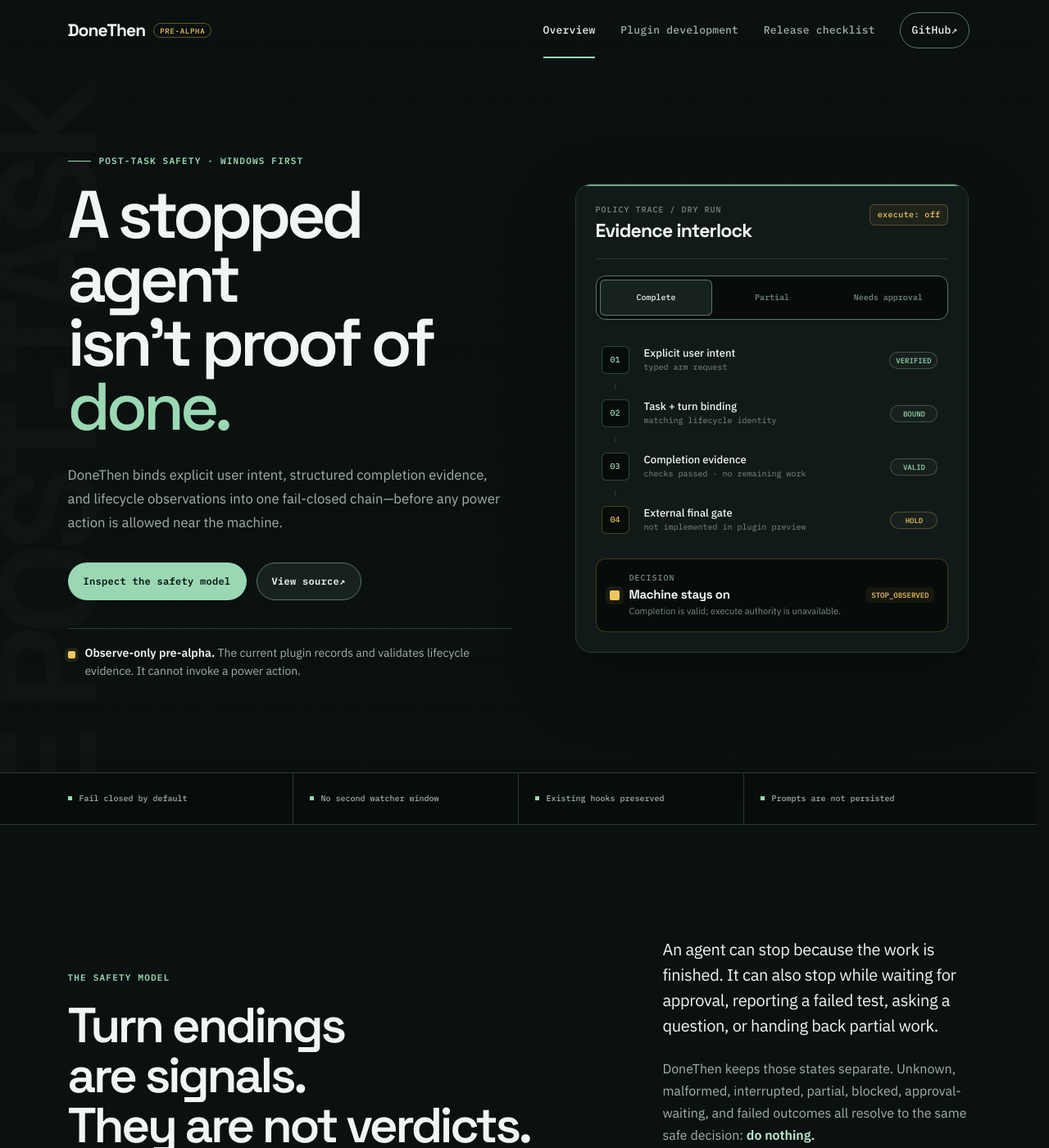
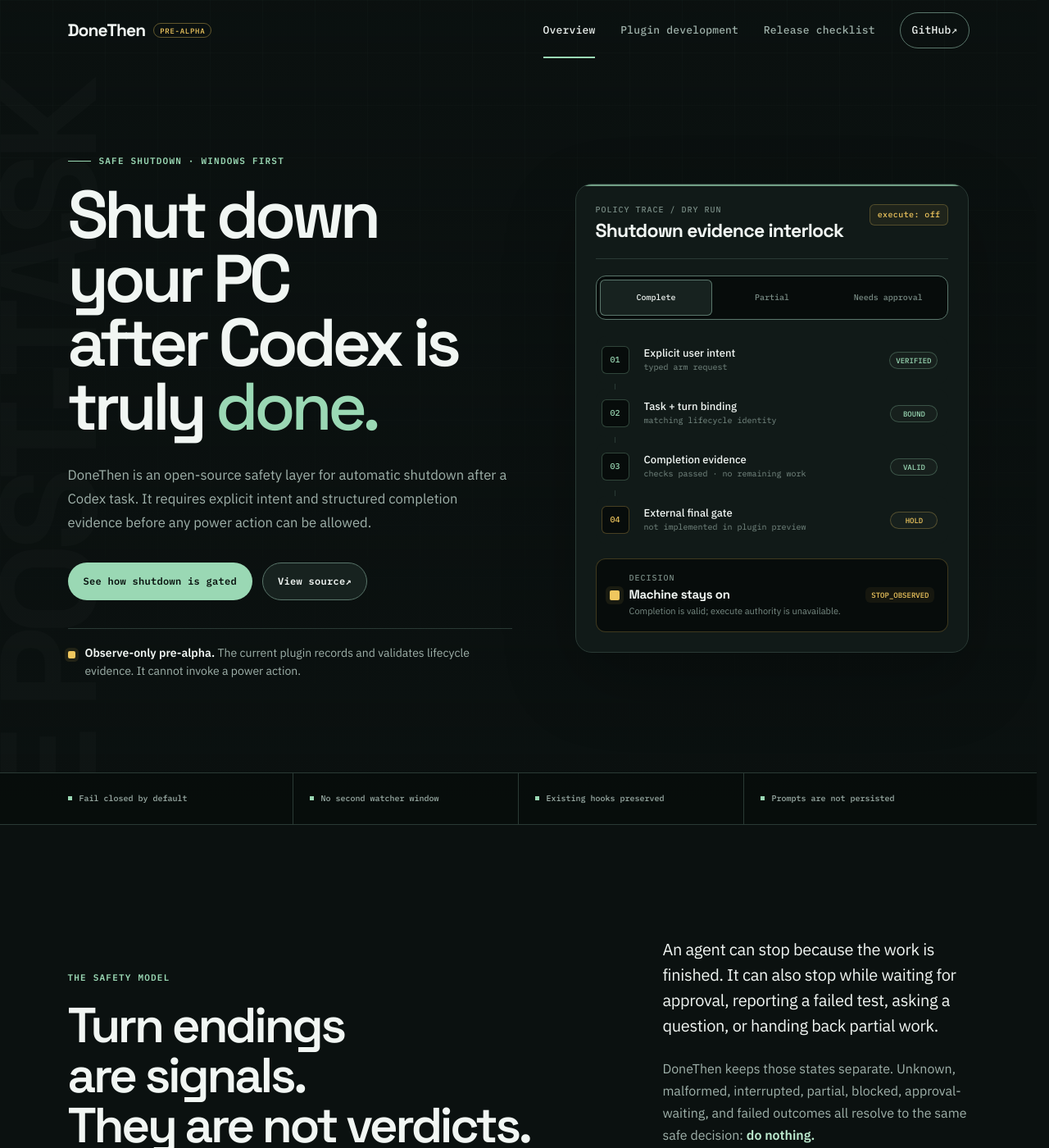
Before and after one commit to andyandymike/done-then, a Jekyll site: the page built from docs/index.html, in a window 1280 px wide and 1400 px high. Shown: the whole window at 82% size. Built offline with Jekyll 4.4.1, drawn with Linux system fonts in a browser that asks for light colours; some of the changed text lies outside the part shown.

Commit message:
Clarify the Pages hero

```diff
--- a/docs/_config.yml
+++ b/docs/_config.yml
@@ -1,5 +1,5 @@
 title: DoneThen
-description: A fail-closed safety layer for post-task actions in coding-agent workflows.
+description: Open-source Windows safety for shutting down your PC only after a Codex task is genuinely complete.
 url: https://andyandymike.github.io
 baseurl: /done-then
 lang: en
--- a/docs/_layouts/default.html
+++ b/docs/_layouts/default.html
@@ -73,7 +73,7 @@
       <div class="container-inner footer-inner">
         <div>
           <a class="wordmark wordmark--footer" href="{{ '/' | relative_url }}">DoneThen</a>
-          <p>Safe post-task actions for coding agents.</p>
+          <p>Safe shutdown after coding-agent tasks.</p>
         </div>
         <nav class="footer-links" aria-label="Project links">
           <a href="https://github.com/andyandymike/done-then">Source <span aria-hidden="true">↗</span></a>
--- a/docs/assets/css/site.css
+++ b/docs/assets/css/site.css
@@ -1546,7 +1546,7 @@
   }
 
   .hero-copy h1 {
-    font-size: clamp(3.05rem, 15vw, 4.2rem);
+    font-size: clamp(2.45rem, 13vw, 3.3rem);
   }
 
   .hero-lede {
--- a/docs/index.html
+++ b/docs/index.html
@@ -1,22 +1,22 @@
 ---
 layout: default
 title: DoneThen
-description: A fail-closed safety layer for actions that should happen only after a coding task is genuinely complete.
+description: Open-source Windows safety for shutting down your PC only after a Codex task is genuinely complete.
 home: true
 ---
 
 <section class="hero">
   <div class="container-inner hero-grid">
     <div class="hero-copy">
-      <p class="eyebrow"><span class="eyebrow-line" aria-hidden="true"></span> Post-task safety · Windows first</p>
-      <h1>A stopped agent<br>isn’t proof of <em>done.</em></h1>
+      <p class="eyebrow"><span class="eyebrow-line" aria-hidden="true"></span> Safe shutdown · Windows first</p>
+      <h1>Shut down your PC<br>after Codex is<br>truly <em>done.</em></h1>
       <p class="hero-lede">
-        DoneThen binds explicit user intent, structured completion evidence, and
-        lifecycle observations into one fail-closed chain—before any power
-        action is allowed near the machine.
+        DoneThen is an open-source safety layer for automatic shutdown after a
+        Codex task. It requires explicit intent and structured completion
+        evidence before any power action can be allowed.
       </p>
       <div class="hero-actions">
-        <a class="button button--primary" href="#safety-model">Inspect the safety model</a>
+        <a class="button button--primary" href="#safety-model">See how shutdown is gated</a>
         <a class="button button--secondary" href="https://github.com/andyandymike/done-then">View source <span aria-hidden="true">↗</span></a>
       </div>
       <div class="hero-truth">
@@ -29,7 +29,7 @@
       <div class="interlock-head">
         <div>
           <p class="panel-kicker">Policy trace / dry run</p>
-          <h2 id="interlock-title">Evidence interlock</h2>
+          <h2 id="interlock-title">Shutdown evidence interlock</h2>
         </div>
         <span class="mode-badge">execute: off</span>
       </div>
```
Also changed, not shown: DESIGN.md (+2 -1 lines), README.md.
